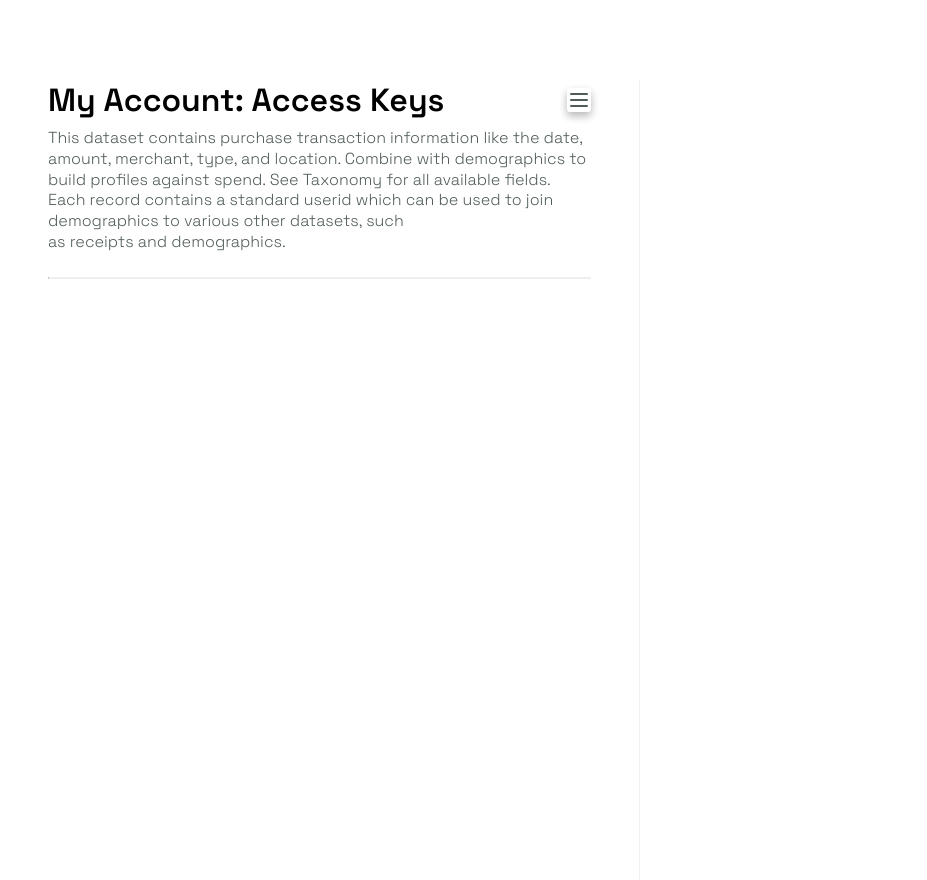
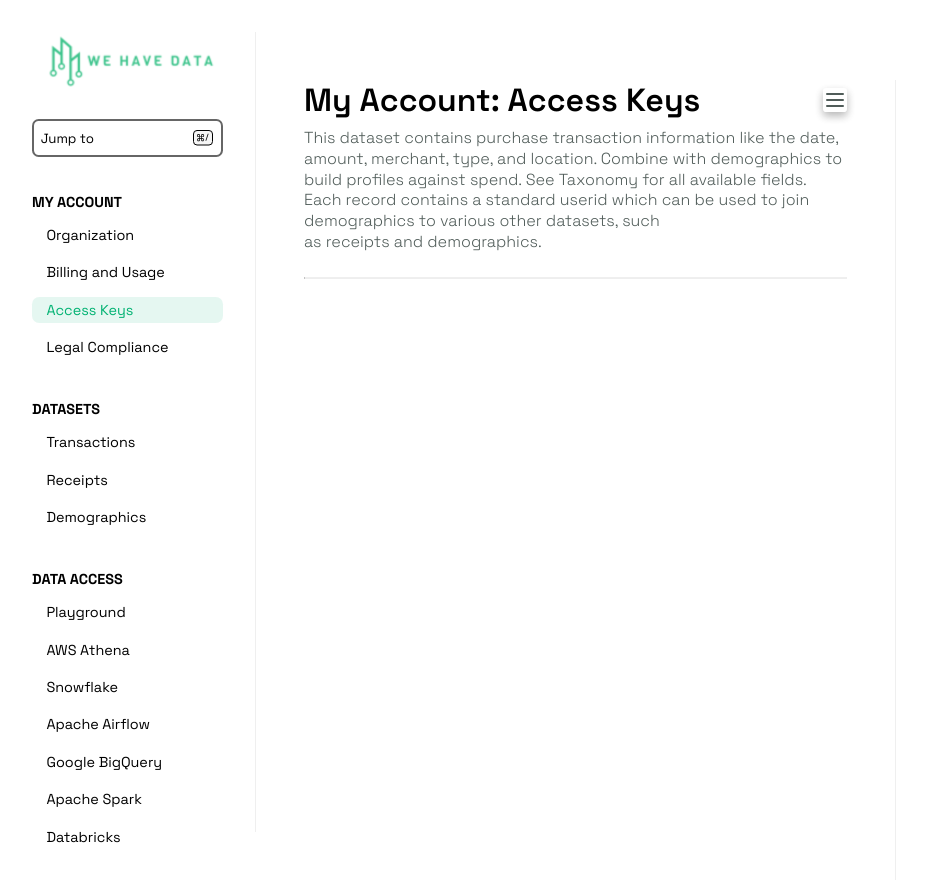
Before and after one commit to tiki/website-client-shop, a Vue app: page / in a window 1280 px wide. Shown: the whole page, without its empty margins (0-927 px from the left). Built offline with nearby package versions, Linux system fonts and the light colour scheme.

Commit message:
fix: drawer onMount

```diff
--- a/src/MainLayout/MainLayout.vue
+++ b/src/MainLayout/MainLayout.vue
@@ -2,7 +2,7 @@
 import NavigationColumn from '../NavColumn/NavigationColumn.vue'
 import ContentColumn from '../ContentColumn/ContentColumn.vue'
 import TableColumn from '../TableColumn/TableColumn.vue'
-import { computed, ref } from 'vue'
+import { computed, onMounted, ref } from 'vue'
 import type { selectedRoute } from '../NavColumn/types/selectedRoute'
 import DatasetGrid from '../DatasetContent/DatasetGrid.vue'
 import LegalComplianceContainer from '../LegalCompliance/LegalComplianceContent.vue'
@@ -44,12 +44,15 @@ const thirdColumnHandler = computed(() => {
       return DataSourceAgreement
   }
 })
-
 const isOpen = ref<boolean>(false)
 
 const closeDrawer = () => {
   if (isOpen.value === true) isOpen.value = false
 }
+
+onMounted(() => {
+  if (window.outerWidth >= 1280) isOpen.value = true
+})
 </script>
 
 <template>
```
